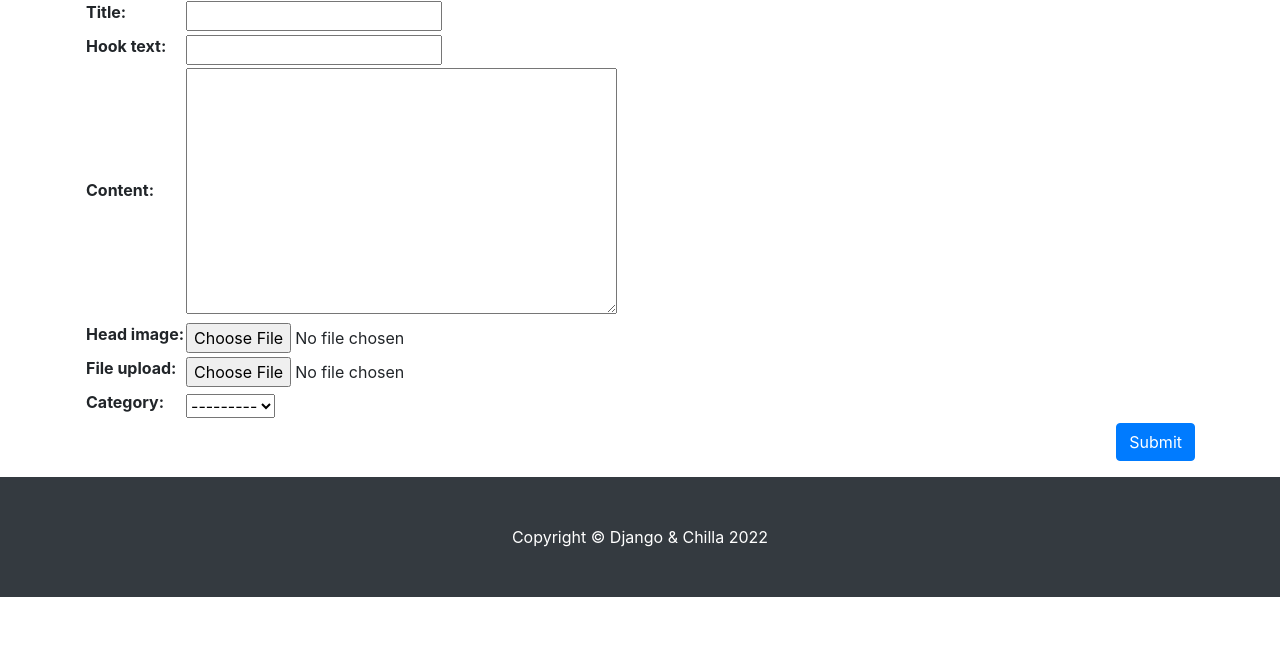
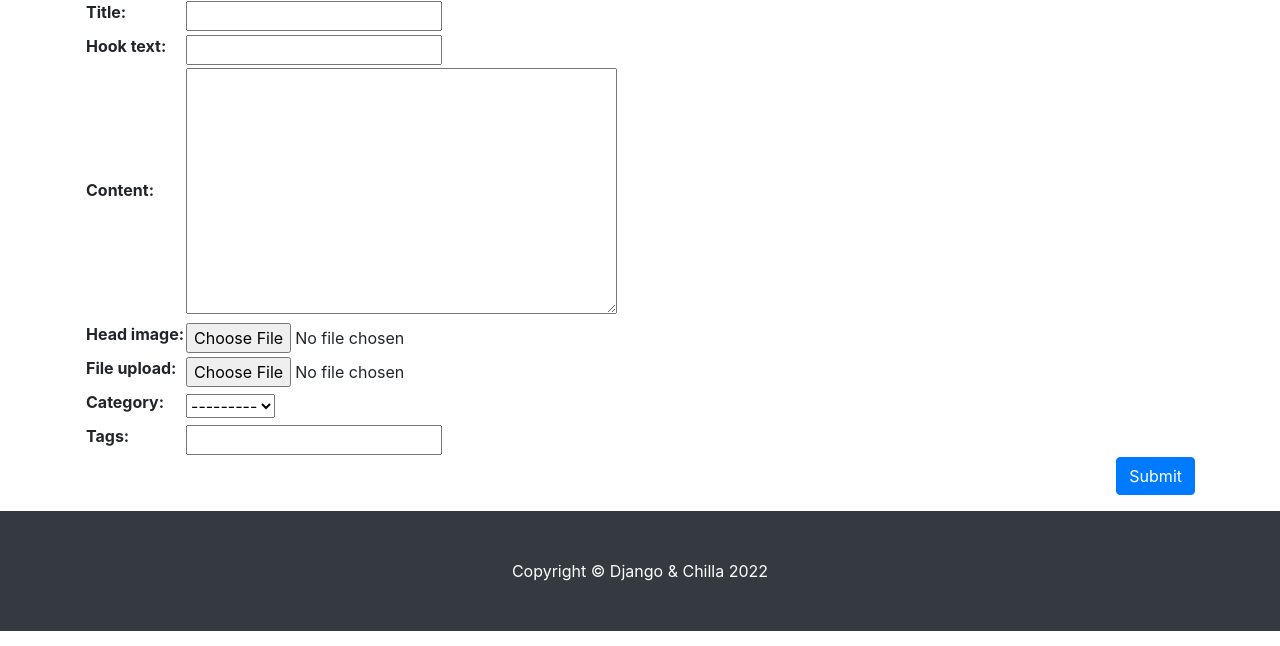
Before and after one commit to kcrt1020/django_blog, a Django app: page /blog/create_post/ in a window 1280 px wide. Shown: the part 154-800 px from the top of the page. Run offline with Django 4.2, Linux system fonts and the light colour scheme; the visitor is signed in with stand-in values (Sample User, id 1); data that the repository does not hold is empty; some libraries are stand-ins or nearby versions.

Commit message:
포스트를 작성할 때 텍스트로 태그 지정하기

```diff
--- a/blog/templates/blog/post_form.html
+++ b/blog/templates/blog/post_form.html
@@ -8,6 +8,10 @@
 <form method="post" enctype="multipart/form-data">{% csrf_token %}
     <table>
         {{ form }}
+        <tr>
+            <th><label for="id_tags_str">Tags:</label></th>
+            <td><input type="text" name="tags_str" id="id_tags_str"></input></td>
+        </tr>
     </table>
     <button type="submit" class="btn btn-primary float-right">Submit</button>
 </form>
--- a/blog/views.py
+++ b/blog/views.py
@@ -3,6 +3,7 @@ from .models import Post, Category, Tag
 from django.views.generic import ListView, DetailView, CreateView, UpdateView
 from django.contrib.auth.mixins import LoginRequiredMixin, UserPassesTestMixin
 from django.core.exceptions import PermissionDenied
+from django.utils.text import slugify
 
 class PostList(ListView):
     model = Post
@@ -57,9 +58,28 @@ class PostCreate(LoginRequiredMixin, UserPassesTestMixin, CreateView):
         current_user = self.request.user
         if current_user.is_authenticated and (current_user.is_staff or current_user.is_superuser):
             form.instance.auther = current_user
-            return super(PostCreate, self).form_valid(form)
+            response = super(PostCreate, self).form_valid(form)
+
+            tags_str = self.request.POST.get('tags_str')
+            if tags_str:
+                tags_str = tags_str.strip()
+
+                tags_str = tags_str.replace(',', ';')
+                tags_list = tags_str.split(';')
+
+                for t in tags_list:
+                    t = t.strip()
+                    tag, is_tag_created = Tag.objects.get_or_create(name=t)
+                    if is_tag_created:
+                        tag.slug = slugify(t, allow_unicode=True)
+                        tag.save()
+                    self.object.tags.add(tag)
+
+                return response
+
         else:
             return redirect('/blog/')
+
 
 class PostUpdate(LoginRequiredMixin, UpdateView):
     model = Post
@@ -72,6 +92,7 @@ class PostUpdate(LoginRequiredMixin, UpdateView):
             return super(PostUpdate, self).dispatch(request, *args, **kwargs)
         else:
             raise PermissionDenied
+
 
 def category_page(request, slug):
     if slug == 'no_category':
```
Also changed, not shown: blog/tests.py (+9 -0 lines).
